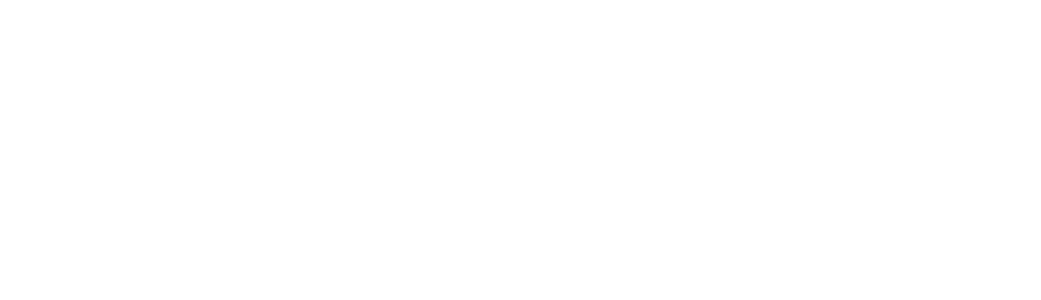
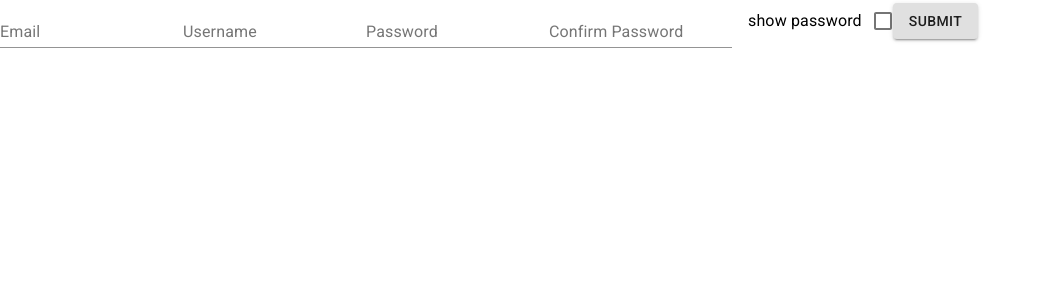
Before and after one commit to kingchan818/google-docs-clone, a React (Create React App) app in the folder client/: page /register in a window 1280 px wide. Shown: the top 300 px of the page, without its empty margins (0-1041 px from the left). Built offline with nearby package versions, Linux system fonts and the light colour scheme.

Commit message:
register redux, ui and connect to api

```diff
--- a/client/package.json
+++ b/client/package.json
@@ -3,6 +3,7 @@
     "version": "0.1.0",
     "private": true,
     "dependencies": {
+        "@material-ui/core": "^4.11.4",
         "@testing-library/jest-dom": "^5.12.0",
         "@testing-library/react": "^11.2.7",
         "@testing-library/user-event": "^12.8.3",
--- a/client/public/index.html
+++ b/client/public/index.html
@@ -3,12 +3,10 @@
     <head>
         <meta charset="utf-8" />
         <link rel="icon" href="%PUBLIC_URL%/favicon.ico" />
+        <link rel="stylesheet" href="https://fonts.googleapis.com/css?family=Roboto:300,400,500,700&display=swap" />
         <meta name="viewport" content="width=device-width, initial-scale=1" />
         <meta name="theme-color" content="#000000" />
-    <meta
-      name="description"
-      content="Web site created using create-react-app"
-    />
+        <meta name="description" content="Web site created using create-react-app" />
         <link rel="apple-touch-icon" href="%PUBLIC_URL%/logo192.png" />
         <!--
       manifest.json provides metadata used when your web app is installed on a
@@ -38,6 +36,5 @@
 
       To begin the development, run `npm start` or `yarn start`.
       To create a production bundle, use `npm run build` or `yarn build`.
-    -->
-  </body>
+    --></body>
 </html>
--- a/client/src/App.js
+++ b/client/src/App.js
@@ -2,12 +2,16 @@
 import { BrowserRouter as Router, Switch, Route, Redirect } from 'react-router-dom';
 import { v4 as uuidv4 } from 'uuid';
 import Login from './pages/Login';
+import Register from './pages/Register';
 function App() {
     return (
         <Router>
             <Switch>
                 <Route path="/" exact>
                     <Login />
+                </Route>
+                <Route path="/register" exact>
+                    <Register />
                 </Route>
                 <Route path="/doc" exact>
                     <Redirect to={`/documents/${uuidv4()}}`}></Redirect>
--- /dev/null
+++ b/client/src/pages/Register.js
@@ -0,0 +1,76 @@
+import React, { useState } from 'react';
+import { useSelector, useDispatch } from 'react-redux';
+import { register } from '../redux/action/userAction';
+import styled from 'styled-components';
+import { TextField, Button, Checkbox, FormControlLabel } from '@material-ui/core';
+
+export default function Register() {
+    const dispatch = useDispatch();
+    const [password, setPassword] = useState('');
+    const [email, setEmail] = useState('');
+    const [username, setUsername] = useState('');
+    const [password1, setPassword1] = useState('');
+    const [click, setClick] = useState(false);
+
+    const { detail, error } = useSelector((state) => state.user);
+
+    const submitFrom = (e) => {
+        e.preventDefault();
+
+        dispatch(register(username, email, password, password1));
+
+        console.log(error, detail);
+    };
+
+    const showPassword = (e) => {
+        setClick(!click);
+        click
+            ? (document.getElementById('confirmed_password').type = 'password')
+            : (document.getElementById('confirmed_password').type = 'text');
+    };
+
+    return (
+        <form onSubmit={(e) => submitFrom(e)}>
+            <TextField
+                id="standard-basic"
+                label="Email"
+                onChange={(e) => {
+                    setEmail(e.target.value);
+                }}
+            />
+            <TextField
+                id="standard-basic"
+                label="Username"
+                onChange={(e) => {
+                    setUsername(e.target.value);
+                }}
+            />
+            <TextField
+                id="standard-basic"
+                type="password"
+                label="Password"
+                onChange={(e) => {
+                    setPassword(e.target.value);
+                }}
+            />
+            <TextField
+                id="confirmed_password"
+                type="password"
+                label="Confirm Password"
+                onChange={(e) => {
+                    setPassword1(e.target.value);
+                }}
+            />
+            <FormControlLabel
+                value="top"
+                control={<Checkbox color="primary" />}
+                label="show password "
+                labelPlacement="start"
+                onClick={(e) => showPassword(e)}
+            />
+            <Button type="submit" variant="contained" color="default">
+                Submit
+            </Button>
+        </form>
+    );
+}
--- a/client/src/redux/action/userAction.js
+++ b/client/src/redux/action/userAction.js
@@ -29,7 +29,7 @@
             username: username,
             email: email,
             password: password,
-            password1: password1,
+            password_confirmation: password1,
         });
         dispatch({
             type: 'REGISTER_SUCCESS',
@@ -38,7 +38,7 @@
     } catch (error) {
         dispatch({
             type: 'REGISTER_FAIL',
-            payload: error.message,
+            payload: error,
         });
     }
 };
```
Also changed, not shown: 1 other file (tests, documents, lock files or other folders). Lines whose indentation alone changed are shown as unchanged.
